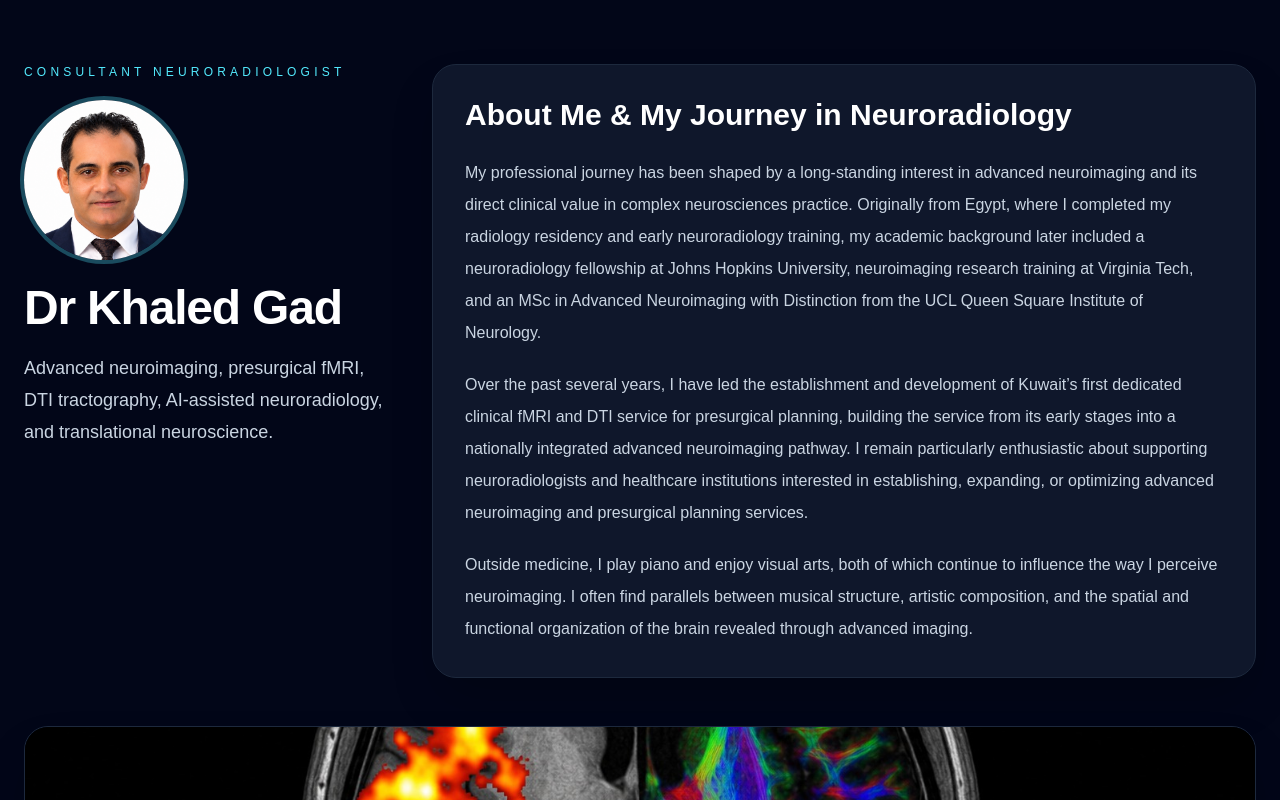
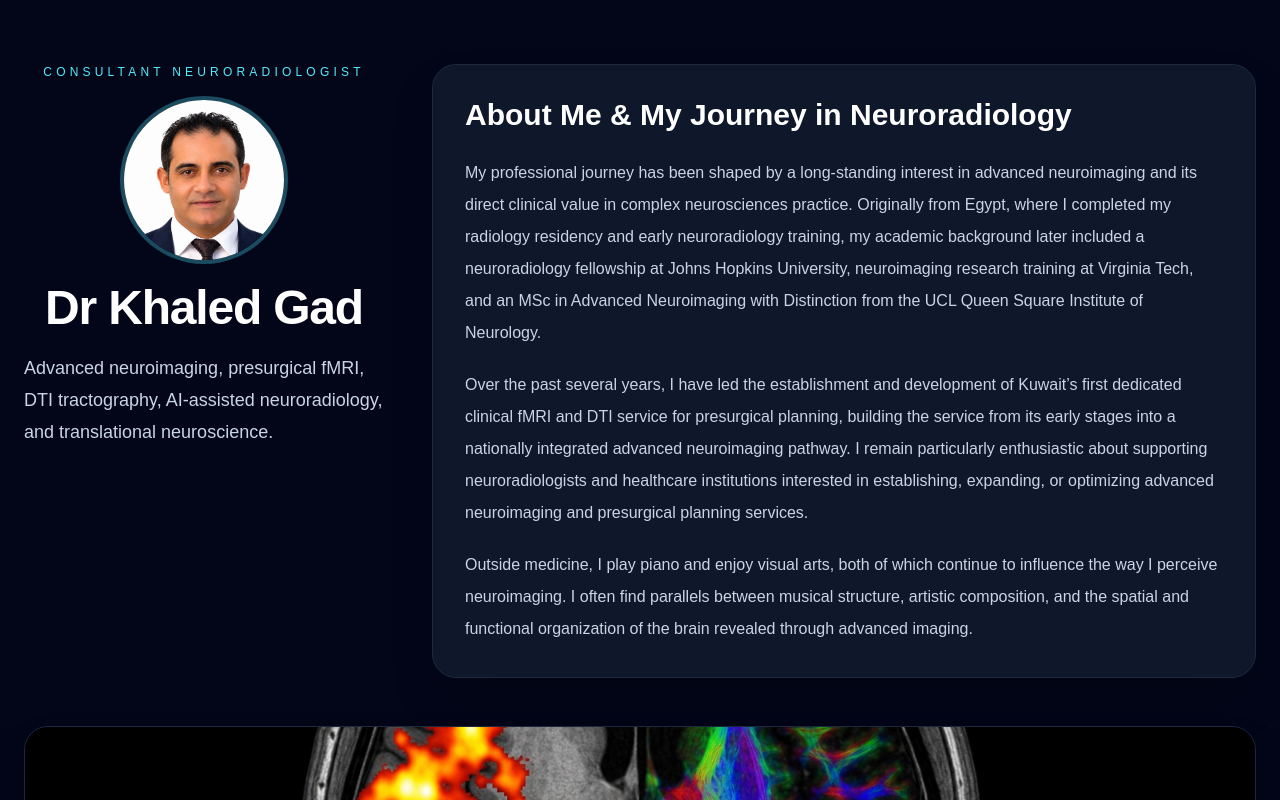
Before and after one commit to khaledneuro/dr-khaled-site, a Next.js app: page / in a window 1280 px wide. Shown: the top 800 px of the page. Built offline with nearby package versions, Linux system fonts and the light colour scheme.

Commit message:
Center profile section layout

```diff
--- a/src/app/page.tsx
+++ b/src/app/page.tsx
@@ -17,7 +17,7 @@
     <main className="min-h-screen bg-slate-950 text-white">
       <section className="mx-auto max-w-7xl px-6 py-16">
         <div className="grid gap-12 lg:grid-cols-[360px_1fr] lg:items-start">
-          <div className="flex flex-col items-center lg:items-start">
+          <div className="flex flex-col items-center lg:items-center">
             <p className="mb-5 text-xs uppercase tracking-[0.35em] text-cyan-300">
               Consultant Neuroradiologist
             </p>
```
